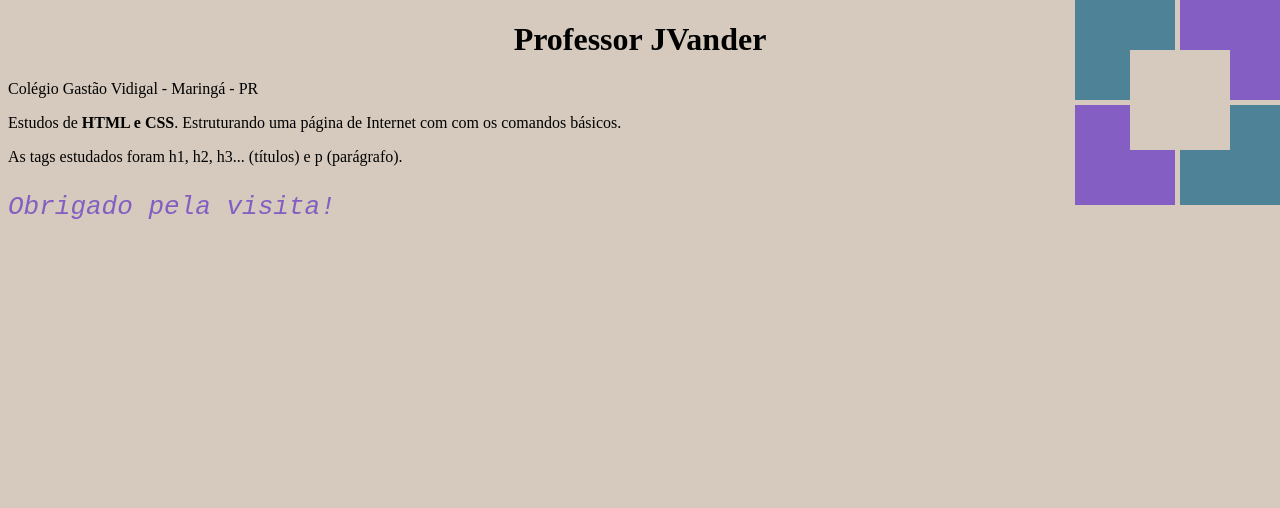
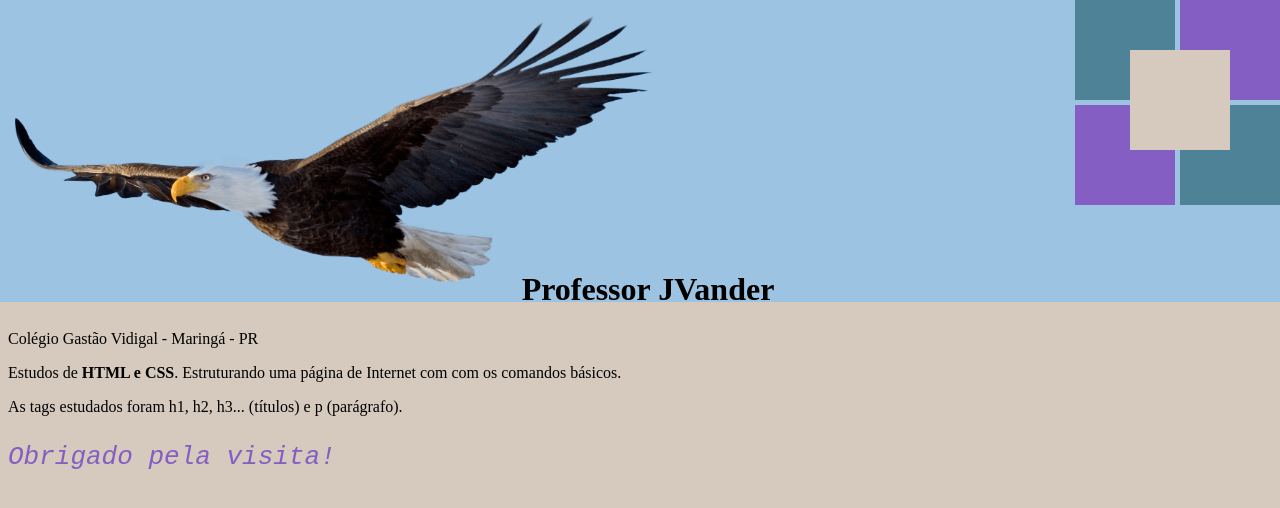
Before and after one commit to jesusmaringa/curso_formadores, a plain HTML site: page index.html in a window 1280 px wide. Drawn offline with Linux system fonts and the light colour scheme.

Commit message:
inserir imaggem

```diff
--- a/estilo.css
+++ b/css/estilo.css
@@ -52,3 +52,20 @@ h1 {
    right: 50px;
    background: #D5CABD;
 }
+
+#banner {
+   width: 50%;
+   padding: 15px 15px;
+}
+.boxBanner {
+    position: absolute;
+    width: 100%;
+    background: #9cc3e2;
+    top: 0;
+    left: 0;
+}
+.conteudo {
+   position: absolute;
+   width: 100%;
+   top: 250px;
+}
--- a/index.html
+++ b/index.html
@@ -3,15 +3,22 @@
   <head>
     <meta charset="utf-8">
     <title>Aula Formadores</title>
-    <link rel="stylesheet" href="estilo.css">
+    <link rel="stylesheet" href="css/estilo.css">
   </head>
   <body>
+    <div class="boxBanner">
+      <img id="banner" src="img/aguia.png" alt="">
+    </div>
+    <div class="conteudo">
       <h1>Professor JVander</h1>
       <p>Colégio Gastão Vidigal - Maringá - PR</p>
       <p>Estudos de <b>HTML e CSS</b>. Estruturando uma página de Internet com
       com os comandos básicos.</p>
        <p>As tags estudados foram h1, h2, h3... (títulos) e p (parágrafo).</p>
        <p id="visita">Obrigado pela visita!</p>
+
+    </div>
+
   <div class="box1"></div><div class="box2"></div><div class="box3"></div><div class="box4"></div><div class="box5"></div>
 </body>
 </html>
```
Also changed, not shown: img/aguia.png (added). Lines whose indentation alone changed are shown as unchanged.
